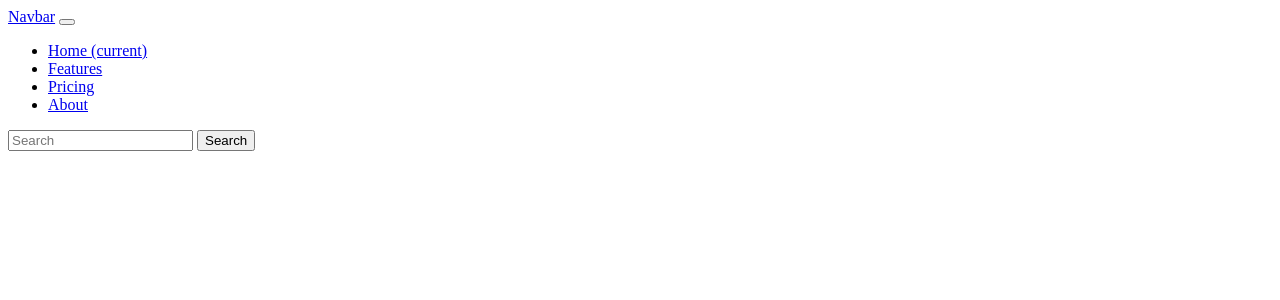
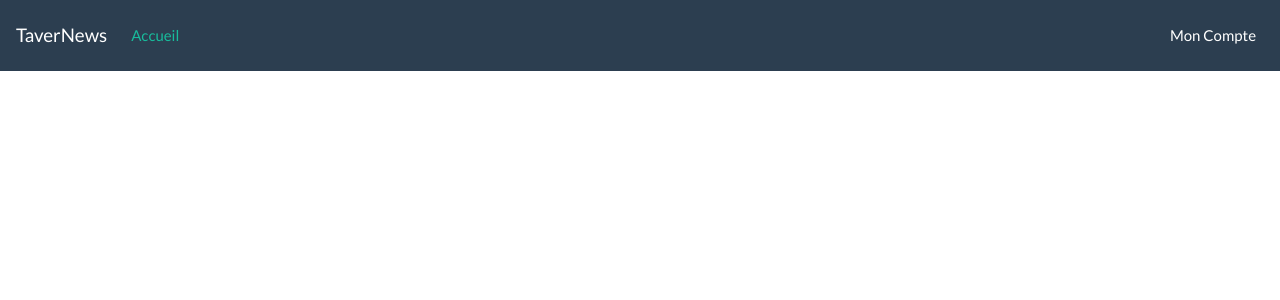
Before and after one commit to tavernier69/tavernier-symfo, a Symfony app: template templates/base.html.twig in a window 1280 px wide. Shown: the top 300 px of the page. Run offline with Twig, Linux system fonts and the light colour scheme; the template is opened without the code that fills it, so the values that code supplies are empty; some libraries are stand-ins or nearby versions.

Commit message:
add template

```diff
--- a/src/Controller/HomeController.php
+++ b/src/Controller/HomeController.php
@@ -8,7 +8,7 @@ use Symfony\Component\Routing\Annotation\Route;
 class HomeController extends AbstractController
 {
     /**
-     * @Route("/", name="test")
+     * @Route("/", name="homepage")
      */
     public function index()
     {
--- a/templates/base.html.twig
+++ b/templates/base.html.twig
@@ -2,14 +2,14 @@
 <html>
     <head>
         <meta charset="UTF-8">
-        <link rel="stylsheet" href="/css/bootstrap.min.css" >
-        <title>{% block title %}Tavernier{% endblock %}</title>
+        <link rel="stylesheet" href="/css/bootstrap.min.css" >
+        <title>TaverNews - {% block title %}Tavernier{% endblock %}</title>
 
         {% block stylesheets %}{% endblock %}
     </head>
     <body>
         <nav class="navbar navbar-expand-lg navbar-dark bg-primary">
-            <a class="navbar-brand" href="#">Navbar</a>
+            <a class="navbar-brand" href="{{ path('homepage') }}">TaverNews</a>
             <button class="navbar-toggler" type="button" data-toggle="collapse" data-target="#navbarColor01" aria-controls="navbarColor01" aria-expanded="false" aria-label="Toggle navigation">
                 <span class="navbar-toggler-icon"></span>
             </button>
@@ -17,22 +17,14 @@
             <div class="collapse navbar-collapse" id="navbarColor01">
                 <ul class="navbar-nav mr-auto">
                 <li class="nav-item active">
-                    <a class="nav-link" href="#">Home <span class="sr-only">(current)</span></a>
-                </li>
-                <li class="nav-item">
-                    <a class="nav-link" href="#">Features</a>
-                </li>
-                <li class="nav-item">
-                    <a class="nav-link" href="#">Pricing</a>
-                </li>
-                <li class="nav-item">
-                    <a class="nav-link" href="#">About</a>
+                    <a class="nav-link" href="{{ path('homepage') }}">Accueil</span></a>
                 </li>
                 </ul>
-                <form class="form-inline my-2 my-lg-0">
-                <input class="form-control mr-sm-2" type="text" placeholder="Search">
-                <button class="btn btn-secondary my-2 my-sm-0" type="submit">Search</button>
-                </form>
+                <ul class="navbar-nav ml-auto">
+                <li class="nav-item">
+                    <a href="" class="nav-link">Mon Compte</a>
+                </li>
+                </ul>
             </div>
         </nav>
         {% block body %}{% endblock %}
```
Also changed, not shown: templates/home/index.html.twig (+62 -11 lines).
